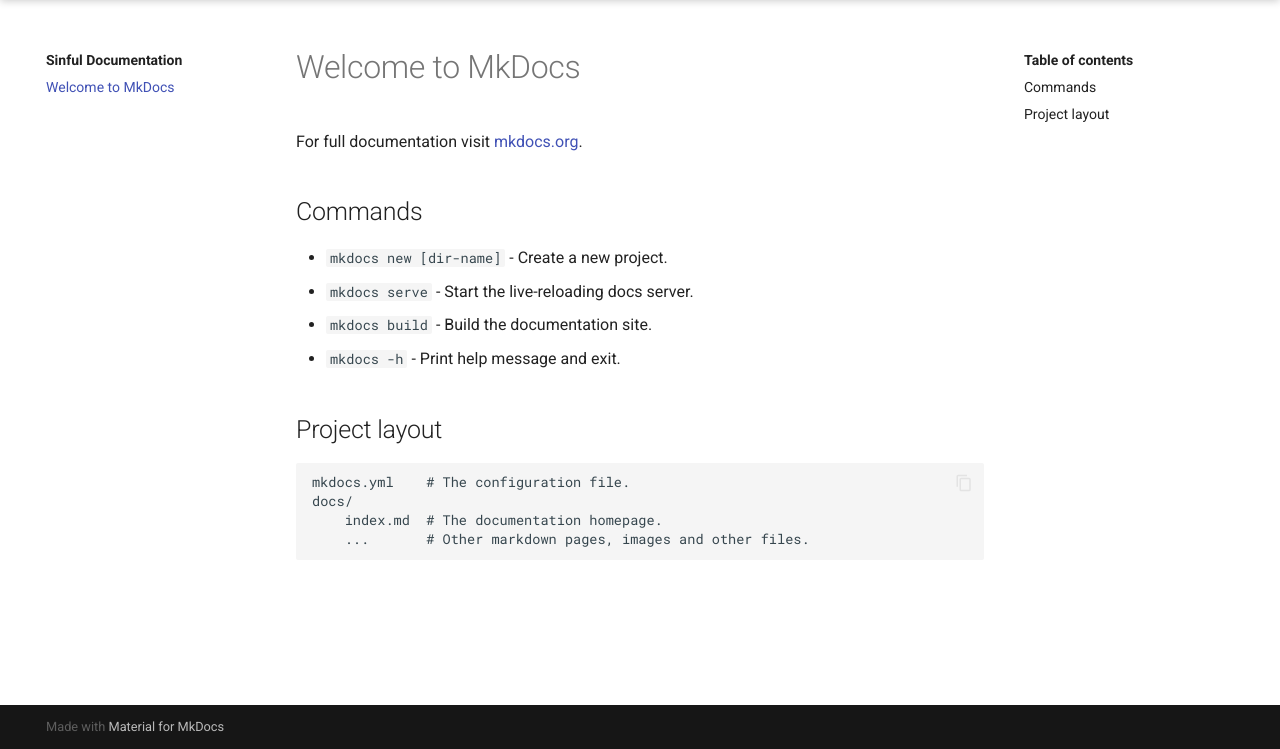
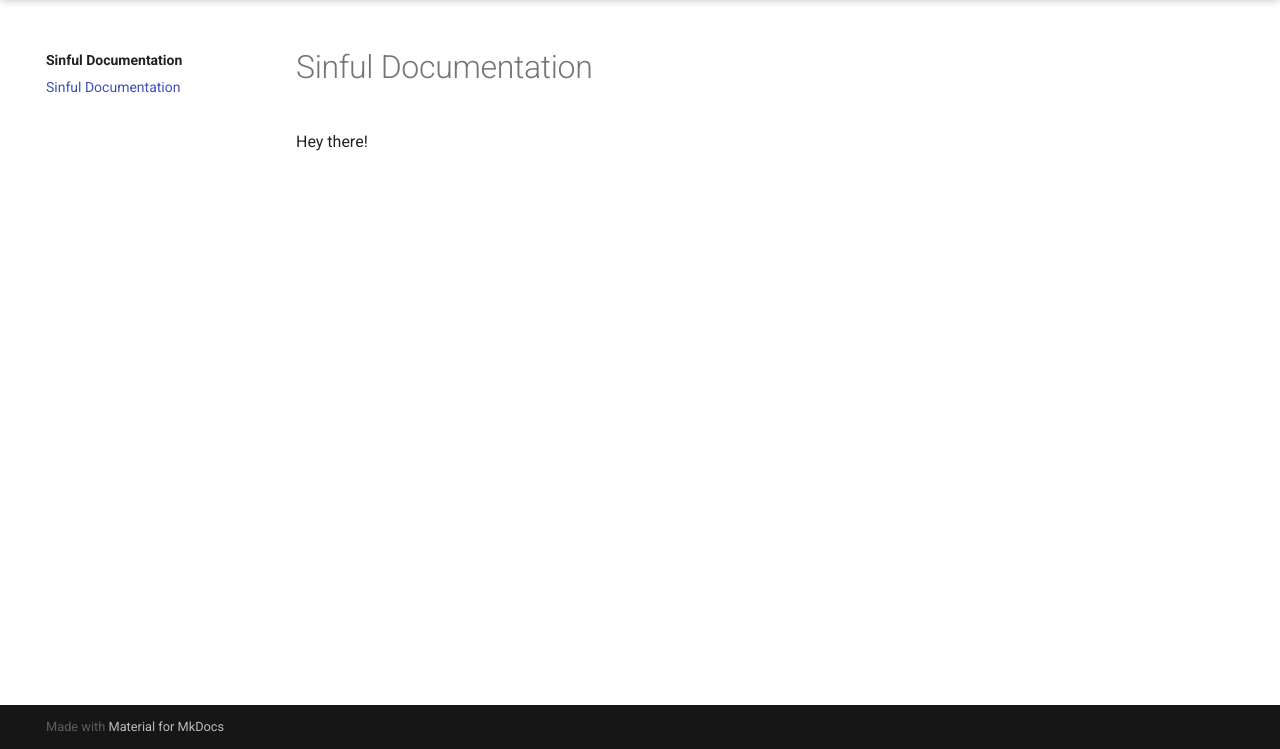
Before and after one commit to sinfuldev/sinful-docs, a plain HTML site: page index.html in a window 1280 px wide. Shown: the part 51-800 px from the top of the page. Drawn offline with Linux system fonts and the light colour scheme.

Commit message:
Deployed  with MkDocs version: 1.2.2

```diff
--- a/index.html
+++ b/index.html
@@ -61,7 +61,7 @@
     <div data-md-component="skip">
 
 
-        <a href="#welcome-to-mkdocs" class="md-skip">
+        <a href="#sinful-documentation" class="md-skip">
           Skip to content
         </a>
 
@@ -91,7 +91,7 @@
         <div class="md-header__topic" data-md-component="header-topic">
           <span class="md-ellipsis">
 
-              Welcome to MkDocs
+              Sinful Documentation
 
           </span>
         </div>
@@ -184,46 +184,9 @@
 
 
 
-        <label class="md-nav__link md-nav__link--active" for="__toc">
-          Welcome to MkDocs
-          <span class="md-nav__icon md-icon"></span>
-        </label>
-
       <a href="." class="md-nav__link md-nav__link--active">
-        Welcome to MkDocs
+        Sinful Documentation
       </a>
-
-
-<nav class="md-nav md-nav--secondary" aria-label="Table of contents">
-
-
-
-
-
-
-    <label class="md-nav__title" for="__toc">
-      <span class="md-nav__icon md-icon"></span>
-      Table of contents
-    </label>
-    <ul class="md-nav__list" data-md-component="toc" data-md-scrollfix>
-
-        <li class="md-nav__item">
-  <a href="#commands" class="md-nav__link">
-    Commands
-  </a>
-
-</li>
-
-        <li class="md-nav__item">
-  <a href="#project-layout" class="md-nav__link">
-    Project layout
-  </a>
-
-</li>
-
-    </ul>
-
-</nav>
 
     </li>
 
@@ -248,28 +211,6 @@
 
 
 
-    <label class="md-nav__title" for="__toc">
-      <span class="md-nav__icon md-icon"></span>
-      Table of contents
-    </label>
-    <ul class="md-nav__list" data-md-component="toc" data-md-scrollfix>
-
-        <li class="md-nav__item">
-  <a href="#commands" class="md-nav__link">
-    Commands
-  </a>
-
-</li>
-
-        <li class="md-nav__item">
-  <a href="#project-layout" class="md-nav__link">
-    Project layout
-  </a>
-
-</li>
-
-    </ul>
-
 </nav>
                   </div>
                 </div>
@@ -281,21 +222,8 @@
 
 
 
-                <h1 id="welcome-to-mkdocs">Welcome to MkDocs</h1>
-<p>For full documentation visit <a href="https://www.mkdocs.org">mkdocs.org</a>.</p>
-<h2 id="commands">Commands</h2>
-<ul>
-<li><code>mkdocs new [dir-name]</code> - Create a new project.</li>
-<li><code>mkdocs serve</code> - Start the live-reloading docs server.</li>
-<li><code>mkdocs build</code> - Build the documentation site.</li>
-<li><code>mkdocs -h</code> - Print help message and exit.</li>
-</ul>
-<h2 id="project-layout">Project layout</h2>
-<pre><code>mkdocs.yml    # The configuration file.
-docs/
-    index.md  # The documentation homepage.
-    ...       # Other markdown pages, images and other files.
-</code></pre>
+                <h1 id="sinful-documentation">Sinful Documentation</h1>
+<p>Hey there!</p>
 
 
 
--- a/search/search_index.json
+++ b/search/search_index.json
@@ -1 +1 @@
-{"config":{"indexing":"full","lang":["en"],"min_search_length":3,"prebuild_index":false,"separator":"[\\s\\-]+"},"docs":[{"location":"","text":"Welcome to MkDocs For full documentation visit mkdocs.org . Commands mkdocs new [dir-name] - Create a new project. mkdocs serve - Start the live-reloading docs server. mkdocs build - Build the documentation site. mkdocs -h - Print help message and exit. Project layout mkdocs.yml # The configuration file. docs/ index.md # The documentation homepage. ... # Other markdown pages, images and other files.","title":"Welcome to MkDocs"},{"location":"#welcome-to-mkdocs","text":"For full documentation visit mkdocs.org .","title":"Welcome to MkDocs"},{"location":"#commands","text":"mkdocs new [dir-name] - Create a new project. mkdocs serve - Start the live-reloading docs server. mkdocs build - Build the documentation site. mkdocs -h - Print help message and exit.","title":"Commands"},{"location":"#project-layout","text":"mkdocs.yml # The configuration file. docs/ index.md # The documentation homepage. ... # Other markdown pages, images and other files.","title":"Project layout"}]}
+{"config":{"indexing":"full","lang":["en"],"min_search_length":3,"prebuild_index":false,"separator":"[\\s\\-]+"},"docs":[{"location":"","text":"Sinful Documentation Hey there!","title":"Sinful Documentation"},{"location":"#sinful-documentation","text":"Hey there!","title":"Sinful Documentation"}]}
```
Also changed, not shown: 404.html (+1 -1 lines), 1 other file.
